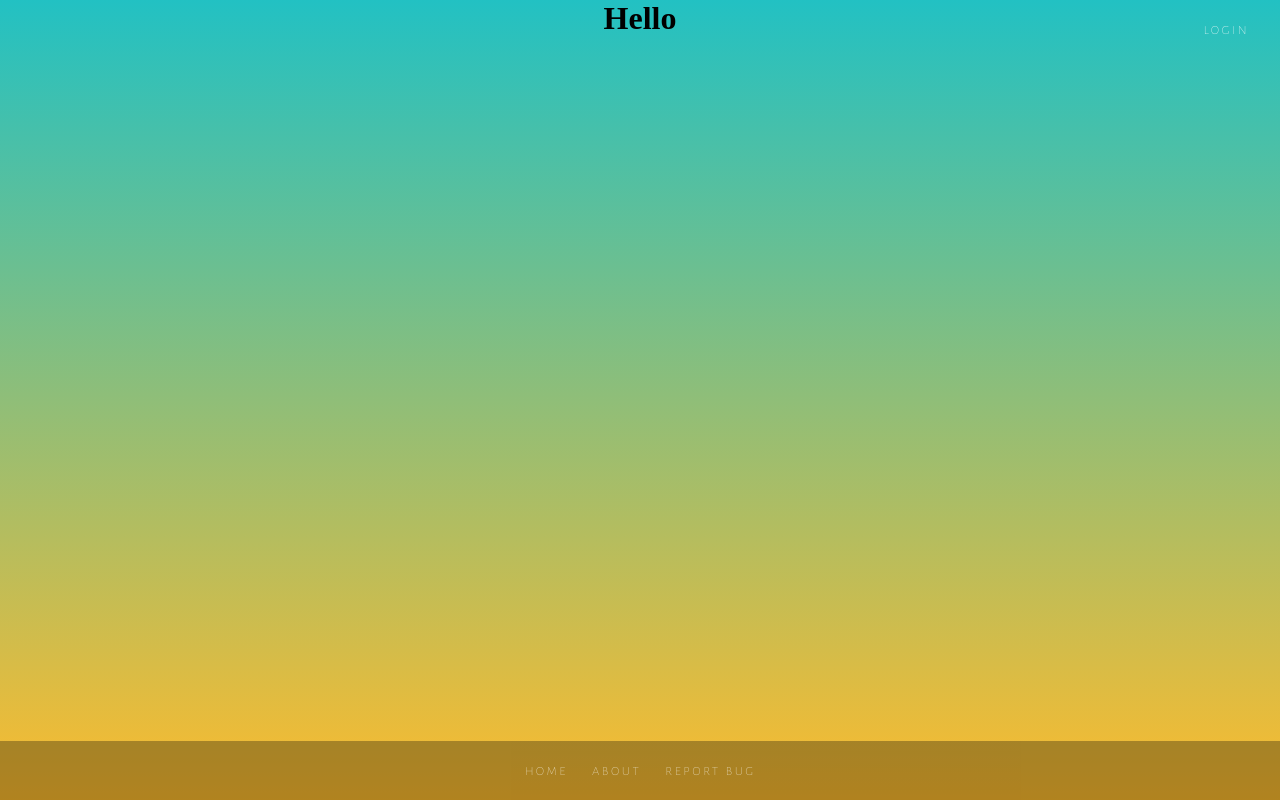
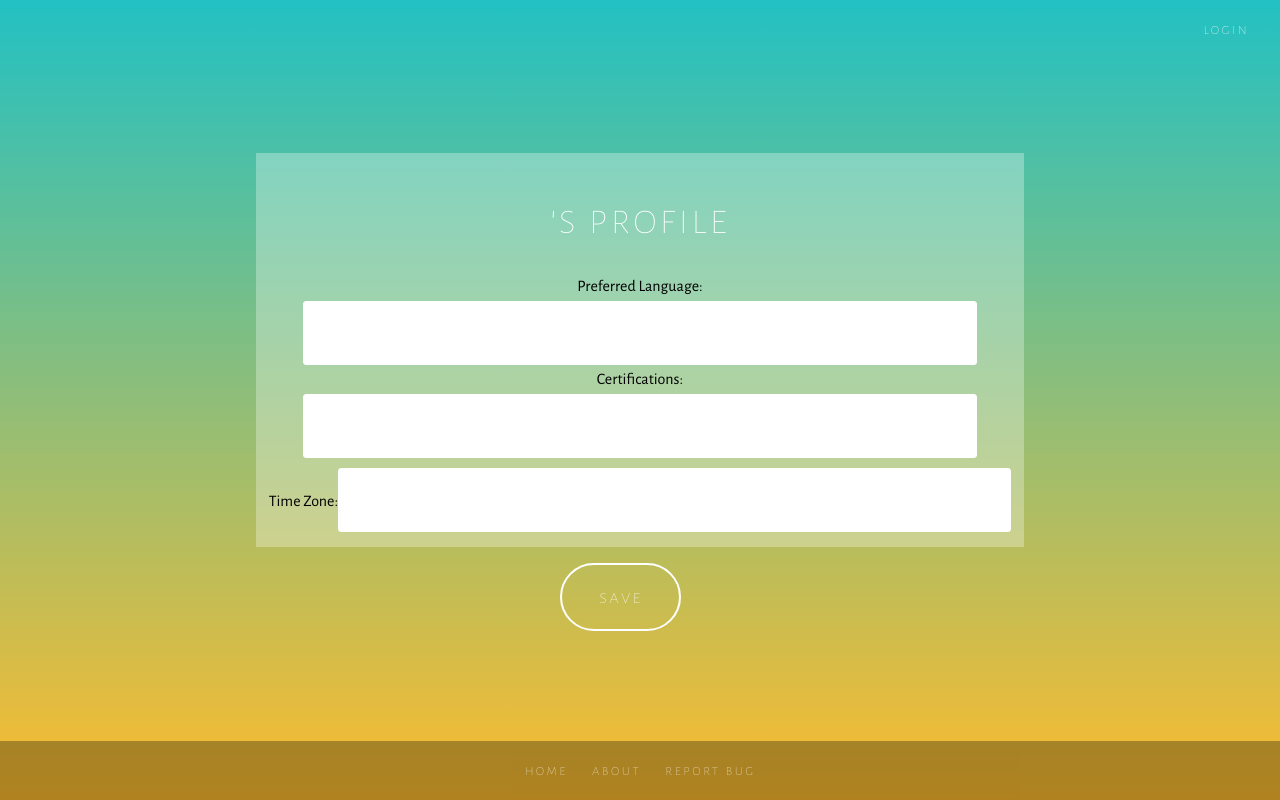
Before and after one commit to ursa-majors/co-ment, a React app in the folder client/: page /profile in a window 1280 px wide. Built offline with nearby package versions, Linux system fonts and the light colour scheme; no server answers.

Commit message:
Display parts of the profile

```diff
--- a/client/src/containers/Profile.jsx
+++ b/client/src/containers/Profile.jsx
@@ -6,25 +6,50 @@ import * as Actions from '../store/actions';
 
 class Profile extends React.Component {
 
-  componentDidMount() {
-    console.log(this.props);
+  refreshProfile() {
     axios.get(`https://co-ment.glitch.me/api/profile/${this.props.appState.profile._id}`, {
       headers: {
         Authorization: `Bearer ${this.props.appState.authToken}`,
       },
     })
     .then((response) => {
-      console.log('response', response);
+      this.props.actions.updateProfile(response.data);
     })
     .catch((error) => {
       console.log('profile error:', error);
     });
   }
 
+  handleSave() {
+    // call the save profile action
+  }
+
   render() {
     return (
-      <div className="container">
-        <h1>Hello</h1>
+      <div className="container form">
+        <div className="form__body">
+          <div className="form__header">{this.props.appState.profile.username}&apos;s Profile</div>
+          <div className="form__input-group">
+            <label htmlFor="language">Preferred Language:
+              <input className="form__input" type="text" id="language" value={this.props.appState.profile.pref_lang} onChange={event => this.handleChange(event)} />
+            </label>
+          </div>
+          <div className="form__input-group">
+            <label htmlFor="certs">Certifications:
+              <input className="form__input" type="text" id="certs" value={this.props.appState.profile.certs} onChange={event => this.handleChange(event)} />
+            </label>
+          </div>
+          <div className="form__input-group">
+            <label htmlFor="timezone">Time Zone:
+              <input className="form__input" type="text" id="timezone" value={this.props.appState.profile.time_zone} onChange={event => this.handleChange(event)} />
+            </label>
+          </div>
+        </div>
+        <div className="form__input-group">
+          <div className="form__button-wrap">
+            <button className="splash__button pointer" id="btn-edit" onClick={() => this.handleSave()}>&nbsp;&nbsp;&nbsp;Save&nbsp;&nbsp;&nbsp;</button>
+          </div>
+        </div>
       </div>
     );
   }
--- a/client/src/store/actions/index.js
+++ b/client/src/store/actions/index.js
@@ -9,6 +9,7 @@ export const SET_LOGIN_USER = 'SET_LOGIN_USER';
 export const SET_LOGIN_PWD = 'SET_LOGIN_PWD';
 export const SET_LOGIN_ERROR = 'SET_LOGIN_ERROR';
 export const CLEAR_LOGIN_PWD = 'CLEAR_LOGIN_PWD';
+export const UPDATE_PROFILE = 'UPDATE_PROFILE';
 
 export function login(token, profile) {
   return ({
@@ -84,3 +85,10 @@ export function clearLoginPwd() {
     type: CLEAR_LOGIN_PWD,
   });
 }
+
+export function updateProfile(profile) {
+  return ({
+    type: UPDATE_PROFILE,
+    payload: profile,
+  });
+}
--- a/client/src/store/reducers/appState.js
+++ b/client/src/store/reducers/appState.js
@@ -1,5 +1,5 @@
 import update from 'immutability-helper';
-import { LOGIN, LOGOUT } from '../actions';
+import { LOGIN, LOGOUT, UPDATE_PROFILE } from '../actions';
 
 const INITIAL_STATE = {
   loggedIn: false,
@@ -10,20 +10,22 @@ const INITIAL_STATE = {
 function appState(state = INITIAL_STATE, action) {
   switch (action.type) {
     case LOGIN: {
-      console.log(typeof action.token);
       window.localStorage.setItem('authToken', JSON.stringify(action.token));
-      const newState = update(state,
+      return update(state,
         { profile: { $set: action.profile },
           authToken: { $set: action.token },
           loggedIn: { $set: true },
         },
       );
-      return newState;
     }
 
     case LOGOUT:
       window.localStorage.removeItem('authToken');
       return Object.assign({}, state, { loggedIn: false, authToken: {} });
+
+    case UPDATE_PROFILE:
+      return update(state, { profile: { $set: action.profile } });
+
     default:
       return state;
   }
```
